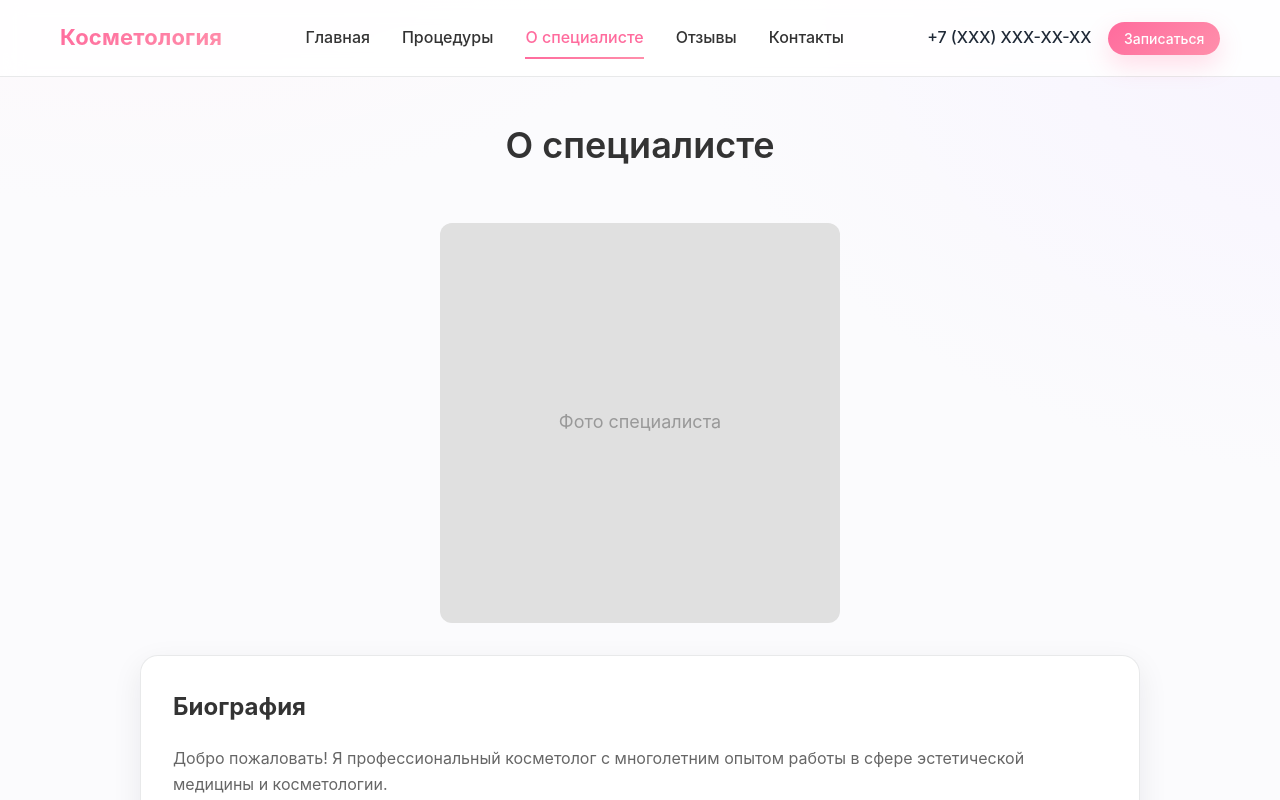
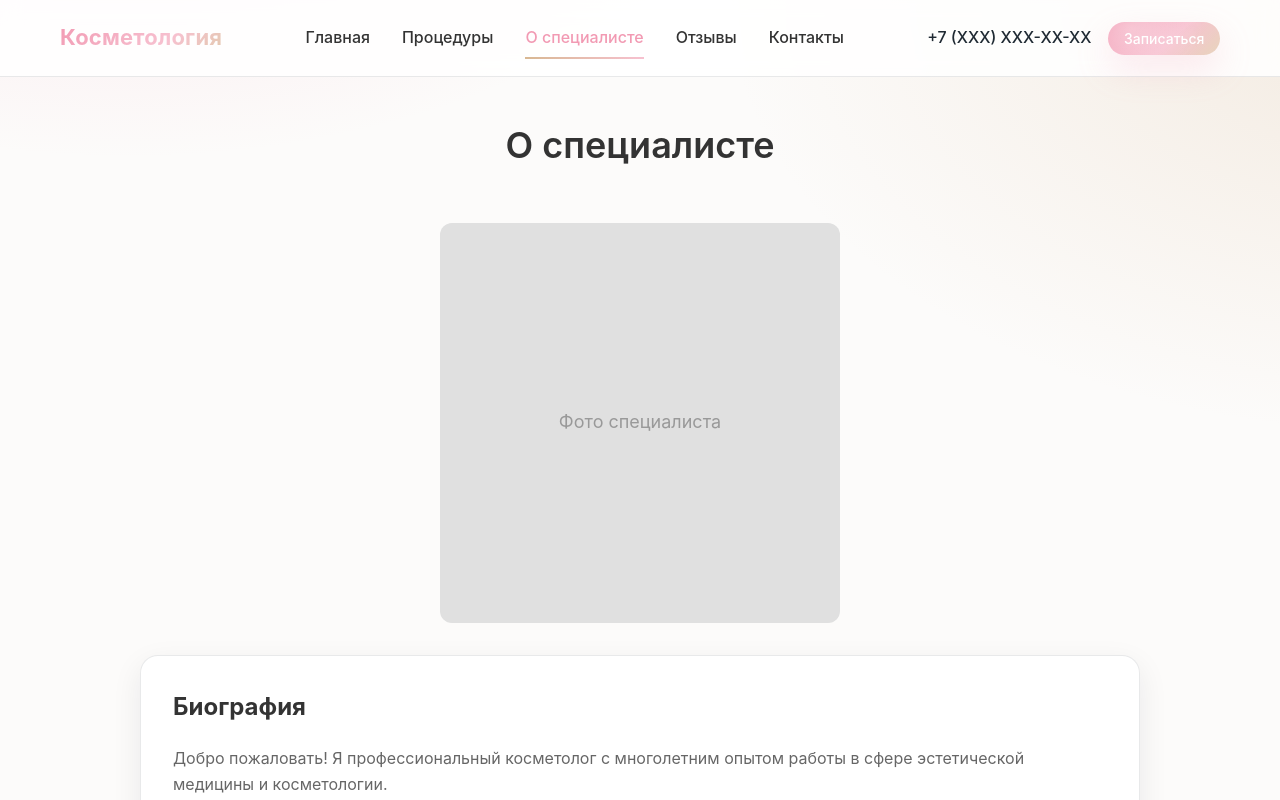
Before and after one commit to batalovmv/alla, a React (Vite) app: page /about in a window 1280 px wide. Shown: the top 800 px of the page. Built offline with nearby package versions, Linux system fonts and the light colour scheme; no server answers; the database is empty.

Commit message:
ui: lux spa pink/champagne palette

```diff
--- a/src/assets/styles/index.css
+++ b/src/assets/styles/index.css
@@ -5,17 +5,20 @@
 }
 
 :root {
-  --color-primary: #ff6b9d;
-  --color-primary-2: #ff8fab;
-  --color-accent: #d4a574;
-  --color-text: #1f2937;
-  --color-text-light: #6b7280;
+  /* Lux spa palette: dusty rose + champagne */
+  --color-primary: #f29ab3;      /* dusty rose */
+  --color-primary-2: #f7c1d0;    /* soft pink */
+  --color-accent: #d8b892;       /* champagne gold */
+  --color-accent-2: #f3e7d6;     /* warm cream */
+
+  --color-text: #1f2a33;         /* deep charcoal */
+  --color-text-light: #6b6f76;
   --color-white: #ffffff;
-  --color-bg: #fbfbfd;
+  --color-bg: #fcfbfa;
   --color-border: rgba(31, 41, 55, 0.10);
 
-  --bg-1: #fff5f9;
-  --bg-2: #f7f3ff;
+  --bg-1: #fff3f6; /* blush */
+  --bg-2: #fff7ef; /* champagne */
 
   --font-primary: -apple-system, BlinkMacSystemFont, 'Segoe UI', 'Roboto', 'Oxygen',
     'Ubuntu', 'Cantarell', 'Fira Sans', 'Droid Sans', 'Helvetica Neue',
@@ -42,8 +45,9 @@ body {
   font-family: var(--font-primary);
   color: var(--color-text);
   background:
-    radial-gradient(1200px 800px at 10% -10%, var(--bg-1), transparent 60%),
-    radial-gradient(1200px 800px at 110% 0%, var(--bg-2), transparent 60%),
+    radial-gradient(1100px 700px at 10% -10%, rgba(242, 154, 179, 0.28), transparent 62%),
+    radial-gradient(1100px 700px at 110% 0%, rgba(216, 184, 146, 0.26), transparent 62%),
+    radial-gradient(900px 600px at 50% 110%, rgba(247, 193, 208, 0.18), transparent 55%),
     var(--color-bg);
   line-height: 1.6;
   -webkit-font-smoothing: antialiased;
@@ -88,7 +92,7 @@ img {
 }
 
 :focus-visible {
-  outline: 3px solid rgba(255, 107, 157, 0.35);
+  outline: 3px solid rgba(242, 154, 179, 0.35);
   outline-offset: 2px;
 }
 
--- a/src/components/common/Button/Button.module.css
+++ b/src/components/common/Button/Button.module.css
@@ -20,14 +20,16 @@
 
 /* Variants */
 .primary {
-  background: linear-gradient(135deg, var(--color-primary) 0%, var(--color-primary-2) 100%);
+  background:
+    radial-gradient(120px 80px at 20% 20%, rgba(255, 255, 255, 0.35), transparent 60%),
+    linear-gradient(135deg, var(--color-primary) 0%, var(--color-primary-2) 55%, rgba(216, 184, 146, 0.60) 100%);
   color: white;
-  box-shadow: 0 10px 24px rgba(255, 107, 157, 0.22);
+  box-shadow: 0 14px 34px rgba(242, 154, 179, 0.22);
 }
 
 .primary:hover:not(:disabled) {
   transform: translateY(-2px);
-  box-shadow: 0 16px 40px rgba(255, 107, 157, 0.28);
+  box-shadow: 0 18px 48px rgba(242, 154, 179, 0.26);
 }
 
 .secondary {
@@ -41,13 +43,13 @@
 
 .outline {
   background: transparent;
-  border: 1px solid rgba(255, 107, 157, 0.55);
+  border: 1px solid rgba(216, 184, 146, 0.65);
   color: var(--color-primary);
 }
 
 .outline:hover:not(:disabled) {
-  background: rgba(255, 107, 157, 0.10);
-  color: var(--color-primary);
+  background: rgba(216, 184, 146, 0.12);
+  color: var(--color-text);
 }
 
 /* Sizes */
--- a/src/components/common/Card/Card.module.css
+++ b/src/components/common/Card/Card.module.css
@@ -1,5 +1,5 @@
 .card {
-  background: rgba(255, 255, 255, 0.92);
+  background: rgba(255, 255, 255, 0.88);
   border: 1px solid var(--color-border);
   backdrop-filter: blur(8px);
   border-radius: var(--radius-lg);
--- a/src/components/layout/Header/Header.module.css
+++ b/src/components/layout/Header/Header.module.css
@@ -27,7 +27,7 @@
   font-size: 22px;
   font-weight: 650;
   letter-spacing: 0.2px;
-  background: linear-gradient(135deg, var(--color-primary) 0%, var(--color-primary-2) 100%);
+  background: linear-gradient(135deg, var(--color-primary) 0%, var(--color-primary-2) 65%, rgba(216, 184, 146, 0.75) 100%);
   -webkit-background-clip: text;
   -webkit-text-fill-color: transparent;
   background-clip: text;
@@ -62,7 +62,7 @@
   left: 0;
   right: 0;
   height: 2px;
-  background: linear-gradient(135deg, var(--color-primary) 0%, var(--color-primary-2) 100%);
+  background: linear-gradient(135deg, var(--color-accent) 0%, var(--color-primary-2) 100%);
 }
 
 .actions {
--- a/src/components/procedures/ProcedureCard/ProcedureCard.module.css
+++ b/src/components/procedures/ProcedureCard/ProcedureCard.module.css
@@ -37,13 +37,13 @@
   position: absolute;
   top: 12px;
   right: 12px;
-  background: linear-gradient(135deg, var(--color-primary) 0%, var(--color-primary-2) 100%);
+  background: linear-gradient(135deg, var(--color-accent) 0%, var(--color-primary-2) 100%);
   color: white;
   padding: 4px 12px;
   border-radius: 20px;
   font-size: 12px;
   font-weight: 600;
-  box-shadow: 0 12px 24px rgba(255, 107, 157, 0.25);
+  box-shadow: 0 14px 30px rgba(216, 184, 146, 0.25);
   z-index: 1;
 }
 
--- a/src/pages/Home/Home.module.css
+++ b/src/pages/Home/Home.module.css
@@ -4,9 +4,9 @@
 
 .hero {
   background:
-    radial-gradient(900px 420px at 20% 0%, rgba(255, 107, 157, 0.20), transparent 60%),
-    radial-gradient(900px 420px at 80% 0%, rgba(212, 165, 116, 0.18), transparent 60%),
-    linear-gradient(180deg, rgba(255, 255, 255, 0.75), rgba(255, 255, 255, 0.35));
+    radial-gradient(900px 420px at 18% 0%, rgba(242, 154, 179, 0.22), transparent 60%),
+    radial-gradient(900px 420px at 82% 0%, rgba(216, 184, 146, 0.22), transparent 60%),
+    linear-gradient(180deg, rgba(255, 255, 255, 0.78), rgba(255, 255, 255, 0.38));
   padding: 80px 20px;
   text-align: center;
 }
@@ -128,7 +128,7 @@
 .advantageIcon {
   width: 60px;
   height: 60px;
-  background: linear-gradient(135deg, var(--color-primary) 0%, var(--color-primary-2) 100%);
+  background: linear-gradient(135deg, var(--color-primary) 0%, var(--color-primary-2) 60%, rgba(216, 184, 146, 0.65) 100%);
   border-radius: 50%;
   display: flex;
   align-items: center;
@@ -222,7 +222,7 @@
 .ctaSection {
   background:
     radial-gradient(1000px 400px at 20% 0%, rgba(255, 255, 255, 0.28), transparent 60%),
-    linear-gradient(135deg, var(--color-primary) 0%, var(--color-primary-2) 100%);
+    linear-gradient(135deg, var(--color-primary) 0%, var(--color-primary-2) 55%, rgba(216, 184, 146, 0.70) 100%);
   padding: 80px 20px;
 }
 
```
